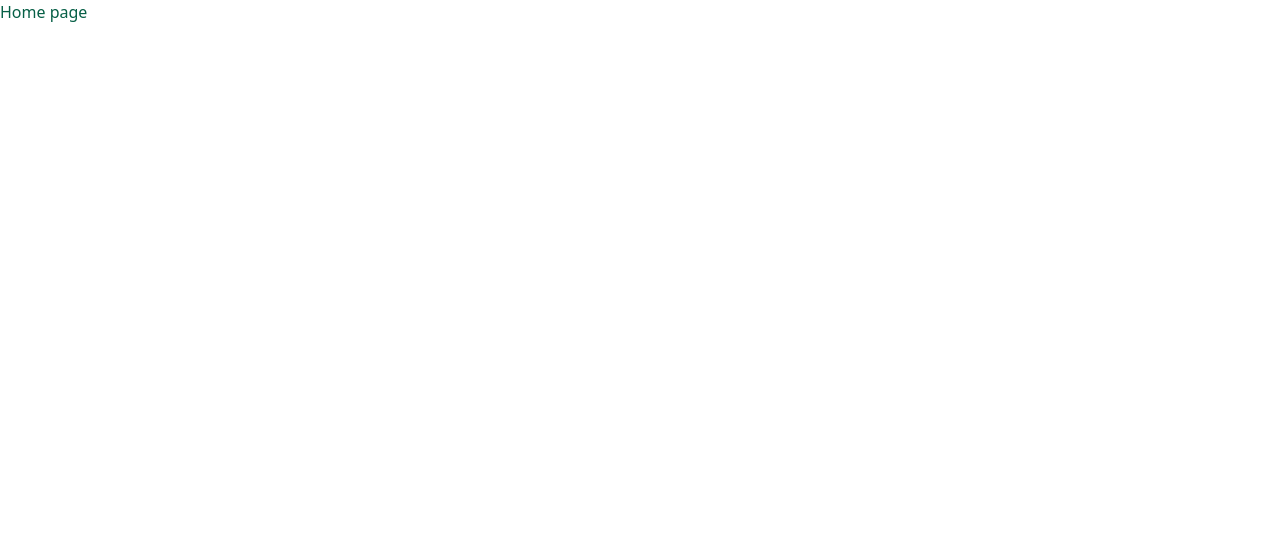
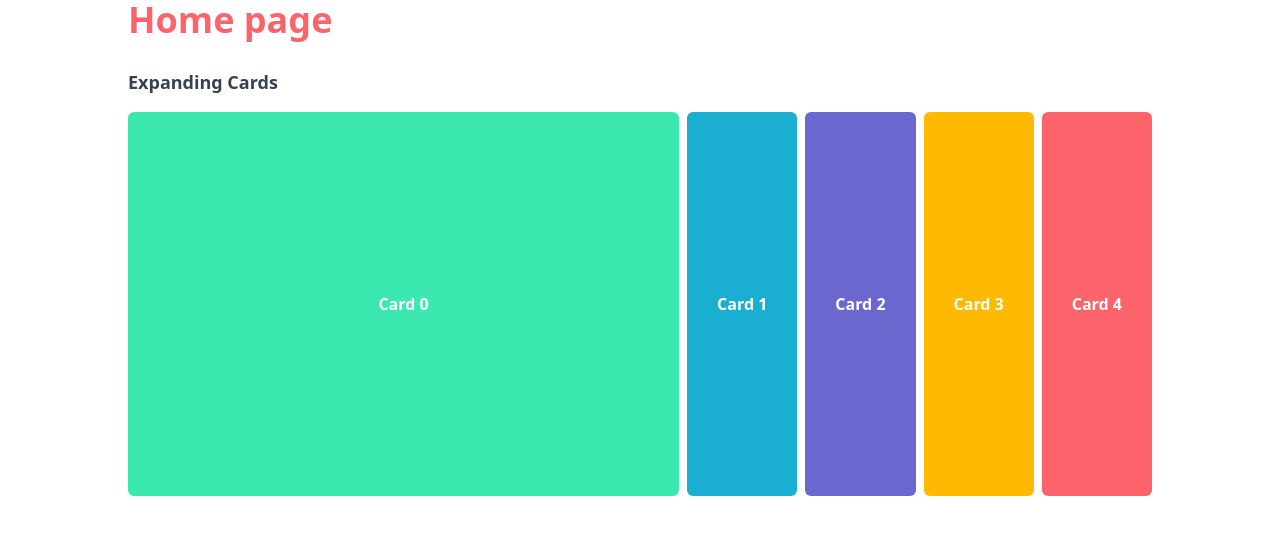
Before and after one commit to radoRandriamahandry/vue-ui-component, a Vue app: page / in a window 1280 px wide. Shown: the top 534 px of the page. Built offline with nearby package versions, Linux system fonts and the light colour scheme.

Commit message:
fix: finish expanding cards

```diff
--- /dev/null
+++ b/src/components/ExpandingCards.vue
@@ -0,0 +1,47 @@
+<template>
+  <div class="py-7">
+    <h2 class="pb-4 text-lg font-semibold">Expanding Cards</h2>
+    <div class="flex gap-2">
+      <div
+        v-for="card in cards"
+        :key="card.num"
+        class="flex-1 text-white transition-all duration-300 ease-in rounded-md  hover:opacity-70"
+        :class="[card.isActive ? 'flex-5' : `bg-blue-${card.num + 1}00`]"
+        :style="{ 'background-color': card.color }"
+        @click="changeActiveCard(card.num)"
+      >
+        <div class="grid font-semibold cursor-pointer place-items-center h-96">
+          Card {{ card.num }}
+        </div>
+      </div>
+    </div>
+  </div>
+</template>
+
+<script>
+import { ref } from "vue"
+export default {
+  setup() {
+    // TODO add these colors as primary secondary-1 secondary-2
+    // #3be8b0 #68acff #ff8453
+    // From Asana colors
+    const cards = ref([
+      { num: 0, isActive: true, color: "#3be8b0" },
+      { num: 1, isActive: false, color: "#1aafd0" },
+      { num: 2, isActive: false, color: "#6a67ce" },
+      { num: 3, isActive: false, color: "#ffb900" },
+      { num: 4, isActive: false, color: "#fc636b" },
+    ])
+    const activeCard = ref(0)
+    const changeActiveCard = (newActiveCard) => {
+      cards.value[activeCard.value].isActive = false
+      cards.value[newActiveCard].isActive = true
+      activeCard.value = newActiveCard
+    }
+
+    return { cards, changeActiveCard }
+  },
+}
+</script>
+
+<style></style>
--- a/src/components/Home.vue
+++ b/src/components/Home.vue
@@ -1,9 +1,18 @@
 <template>
-  <h1 class="text-green-800">Home page</h1>
+  <div class="max-w-screen-lg mx-auto text-gray-700">
+    <h1 class="text-4xl font-semibold text-primary">Home page</h1>
+    <ExpandingCards></ExpandingCards>
+  </div>
 </template>
 
 <script>
-export default {}
+import ExpandingCards from "./ExpandingCards.vue"
+
+export default {
+  components: {
+    ExpandingCards,
+  },
+}
 </script>
 
 <style></style>
--- a/tailwind.config.js
+++ b/tailwind.config.js
@@ -2,7 +2,21 @@ module.exports = {
   purge: [],
   darkMode: false, // or 'media' or 'class'
   theme: {
-    extend: {},
+    extend: {
+      colors: {
+        primary: {
+          DEFAULT: "#fc636b",
+        },
+        secondary: {
+          1: "#1aafd0",
+          2: "#3be8b0",
+        },
+      },
+
+      flex: {
+        5: 5,
+      },
+    },
   },
   variants: {
     extend: {},
--- a/vite.config.js
+++ b/vite.config.js
@@ -1,7 +1,7 @@
-import { defineConfig } from 'vite'
-import vue from '@vitejs/plugin-vue'
+import { defineConfig } from "vite"
+import vue from "@vitejs/plugin-vue"
 
 // https://vitejs.dev/config/
 export default defineConfig({
-  plugins: [vue()]
+  plugins: [vue()],
 })
```
Also changed, not shown: .eslintrc.js (renamed from src/.eslintrc.js), .prettierrc.js (renamed from src/.prettierrc.js).
